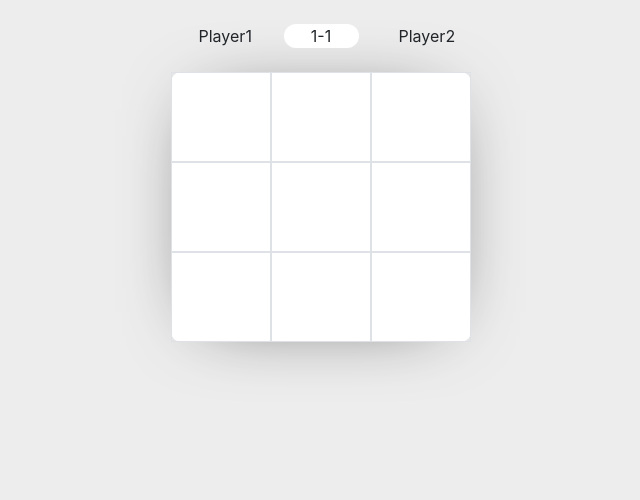
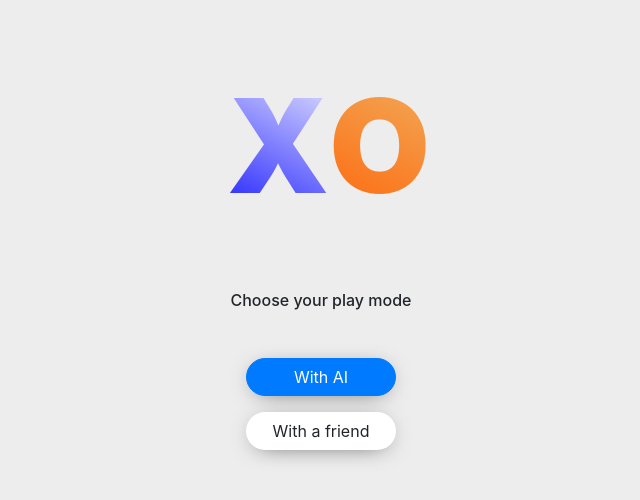
Before and after one commit to abhinandshetty/tictactoe, a React (Create React App) app: page /mode-selection in a window 1280 px wide. Shown: the top 500 px of the page, without its empty margins (319-959 px from the left). Built offline with nearby package versions, Linux system fonts and the light colour scheme.

Commit message:
Added routes and components

```diff
--- a/package.json
+++ b/package.json
@@ -10,6 +10,7 @@
     "react": "^16.13.1",
     "react-dom": "^16.13.1",
     "react-redux": "^7.2.0",
+    "react-router-dom": "^5.1.2",
     "react-scripts": "3.4.1",
     "redux": "^4.0.5",
     "redux-thunk": "^2.3.0"
--- a/src/App.css
+++ b/src/App.css
@@ -34,8 +34,15 @@
 }
 
 .score-count {
-  border-radius: 20px;
+  border-radius: 20px !important;
   -webkit-box-shadow: 0px 4px 76px -24px rgba(0,0,0,0.75);
   -moz-box-shadow: 0px 4px 76px -24px rgba(0,0,0,0.75);
   box-shadow: 0px 4px 76px -24px rgba(0,0,0,0.75);
 }
+
+.custom-btn {
+  border-radius: 20px !important;
+  -webkit-box-shadow: 0px 4px 23px -10px rgba(0,0,0,0.75);
+  -moz-box-shadow: 0px 4px 23px -10px rgba(0,0,0,0.75);
+  box-shadow: 0px 4px 23px -10px rgba(0,0,0,0.75);
+}
--- a/src/App.js
+++ b/src/App.js
@@ -3,10 +3,25 @@ import './App.css';
 import BaseContainer from './components/BaseContainer';
 import { Provider } from 'react-redux';
 import store from './redux/store';
+import {
+  BrowserRouter as Router,
+  Switch,
+  Route,
+  Redirect
+} from 'react-router-dom';
+import ModeSelection from './components/ModeSelection';
+import PieceSelection from './components/PieceSelection';
 
 const App = () => (
-  <Provider store={ store }>
-    <BaseContainer />
+  <Provider store={store}>
+    <Router>
+      <Switch>
+        <Route exact path="/mode-selection" component={ModeSelection} />
+        <Route exact path="/piece-selection" component={PieceSelection} />
+        <Route exact path="/gameplay" component={BaseContainer} />
+        <Redirect to="/mode-selection" from="*" />
+      </Switch>
+    </Router>
   </Provider>
 );
 
--- a/src/components/GameBlock.jsx
+++ b/src/components/GameBlock.jsx
@@ -4,44 +4,37 @@ import { addMove, decideWinner } from '../redux/game/game';
 import { connect } from 'react-redux';
 
 class GameBlock extends Component {
-    state = {
-        move: 0
-    }
 
     componentDidUpdate(prevProps, prevState){
-        // if(this.props.noOfMoves===this.state.move) {
-            this.props.decideWinner(this.props.noOfMoves % 2 === 1 ? 'xMoves' : 'oMoves', this.props.noOfMoves % 2 === 1 ? this.props.xMoves : this.props.oMoves);
-        // }
+        this.props.decideWinner(this.props.noOfMoves % 2 === 1 ? 'xMoves' : 'oMoves', this.props.noOfMoves % 2 === 1 ? this.props.xMoves : this.props.oMoves);
+
     }
 
     onClickBlock = (event) => {
         if (![...this.props.xMoves, ...this.props.oMoves].includes(Number(event.currentTarget.dataset.block))) {
             this.onClickAddMark(event.currentTarget);
-            this.props.addMove([this.state.move % 2 === 0 ? 'xMoves' : 'oMoves'], [...(this.state.move % 2 === 0 ? [...this.props.xMoves] : [...this.props.oMoves]), Number(event.currentTarget.dataset.block)]);
-            this.setState((prev) => {
-                return { move: prev.move + 1 }
-            });
+            this.props.addMove([this.props.noOfMoves % 2 === 0 ? 'xMoves' : 'oMoves'], [...(this.props.noOfMoves % 2 === 0 ? [...this.props.xMoves] : [...this.props.oMoves]), Number(event.currentTarget.dataset.block)]);
         }
     }
 
     onClickAddMark = (target) => {
-        const elem = document.createElement('div')
-        elem.classList.add(`block-${this.state.move % 2 === 0 ? 'x' : 'o'}`)
-        elem.innerHTML = `${this.state.move % 2 === 0 ? 'X' : 'O'}`;
-        findDOMNode(target).appendChild(elem)
+        const iconMark = document.createElement('div')
+        iconMark.classList.add(`block-${this.props.noOfMoves % 2 === 0 ? 'x' : 'o'}`)
+        iconMark.innerHTML = `${this.props.noOfMoves % 2 === 0 ? 'X' : 'O'}`;
+        findDOMNode(target).appendChild(iconMark)
     }
 
-    renderBlock = () =>{
-        let elems = [];
+    renderBlock = () => {
+        let blockGroup = [];
         let rowBlock = [];
         for(let i = 1 ; i<=9 ; i++) {
             rowBlock.push(<div className="col border" data-block={i} onClick={this.onClickBlock}></div>)
             if(i%3 === 0) {
-                elems.push(<div className="row block-row m-auto">{rowBlock}</div>);
+                blockGroup.push(<div className="row block-row m-auto">{rowBlock}</div>);
                 rowBlock = [];
             }
         }
-        return elems;
+        return blockGroup;
     }
 
     render() {
--- /dev/null
+++ b/src/components/ModeSelection.jsx
@@ -0,0 +1,26 @@
+import React from 'react'
+
+function ModeSelection() {
+    return (
+        <div className="container mx-auto mt-5">
+            <div className="m-auto" style={{ width: 300, height: '400px' }}>
+                <div className="row" style={{marginLeft:40}}>
+                    <div className="block-x ml-3" style={{ fontSize: 130 }}>X</div>
+                    <div className="block-o mr-3" style={{ fontSize: 130 }}>O</div>
+                </div>
+
+                <div className="row mt-5">
+                    <h6 className="m-auto">Choose your play mode</h6>
+                </div>
+                <div className="row mt-5">
+                    <button className="btn btn-primary m-auto custom-btn" style={{width: 150}}>With AI</button>
+                </div>
+                <div className="row mt-3">
+                    <button className="btn bg-white m-auto custom-btn" style={{width: 150}}>With a friend</button>
+                </div>
+            </div>
+        </div>
+    )
+}
+
+export default ModeSelection
--- /dev/null
+++ b/src/components/PieceSelection.jsx
@@ -0,0 +1,11 @@
+import React from 'react'
+
+function PieceSelection() {
+    return (
+        <div>
+            pieceselection
+        </div>
+    )
+}
+
+export default PieceSelection
--- a/src/redux/game/game.js
+++ b/src/redux/game/game.js
@@ -5,19 +5,23 @@ const initialState = {
     xMoves: [],
     oMoves: [],
     noOfMoves: 0,
-    winner : null
+    winner : null,
+    seriesWinner : {
+        xMoves : 0,
+        yMoves : 0
+    }
 }
 
 export const decideWinner = (user,moves) => dispatch => {
     if(moves.length>2) {
-        if(moves.includes(1) && moves.includes(2) && moves.includes(3) ||
-        moves.includes(4) && moves.includes(5) && moves.includes(6) ||
-        moves.includes(7) && moves.includes(8) && moves.includes(9) ||
-        moves.includes(1) && moves.includes(4) && moves.includes(7) ||
-        moves.includes(2) && moves.includes(5) && moves.includes(8) ||
-        moves.includes(3) && moves.includes(6) && moves.includes(9) ||
-        moves.includes(1) && moves.includes(5) && moves.includes(9) ||
-        moves.includes(3) && moves.includes(5) && moves.includes(7)
+        if((moves.includes(1) && moves.includes(2) && moves.includes(3)) ||
+        (moves.includes(4) && moves.includes(5) && moves.includes(6)) ||
+        (moves.includes(7) && moves.includes(8) && moves.includes(9)) ||
+        (moves.includes(1) && moves.includes(4) && moves.includes(7)) ||
+        (moves.includes(2) && moves.includes(5) && moves.includes(8)) ||
+        (moves.includes(3) && moves.includes(6) && moves.includes(9)) ||
+        (moves.includes(1) && moves.includes(5) && moves.includes(9)) ||
+        (moves.includes(3) && moves.includes(5) && moves.includes(7))
         ) {
             dispatch({
                 type: DECIDE_WINNER,
@@ -52,7 +56,10 @@ const gameReducer = (state = initialState, action) => {
         case DECIDE_WINNER:
             return {
                 ...initialState,
-                ...action.payload
+                ...action.payload,
+                seriesWinner : {
+                    [Object.keys(action.payload)[0]] : state[Object.keys(action.payload)[0]]+1
+                }
             }
         default:
             return {
```
Also changed, not shown: 1 other file (tests, documents, lock files or other folders).
